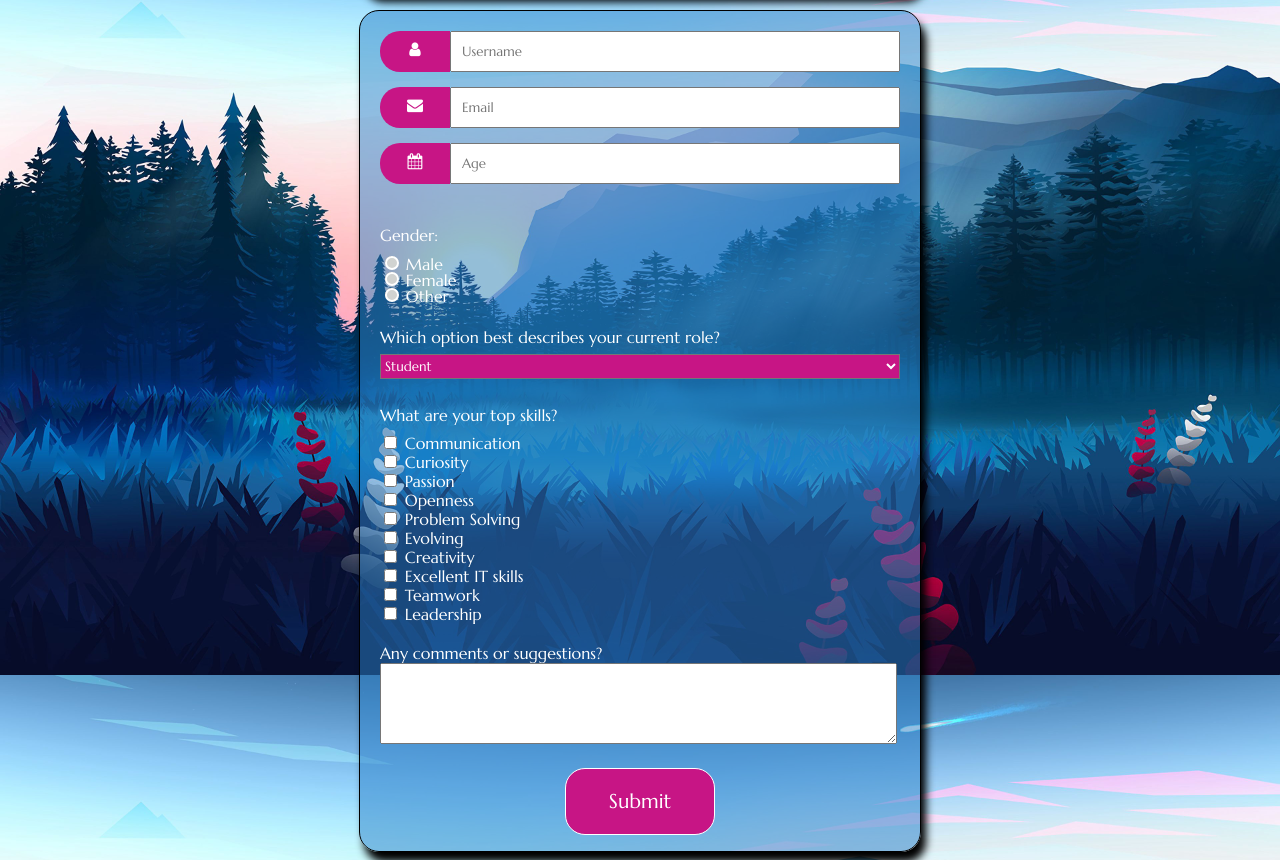
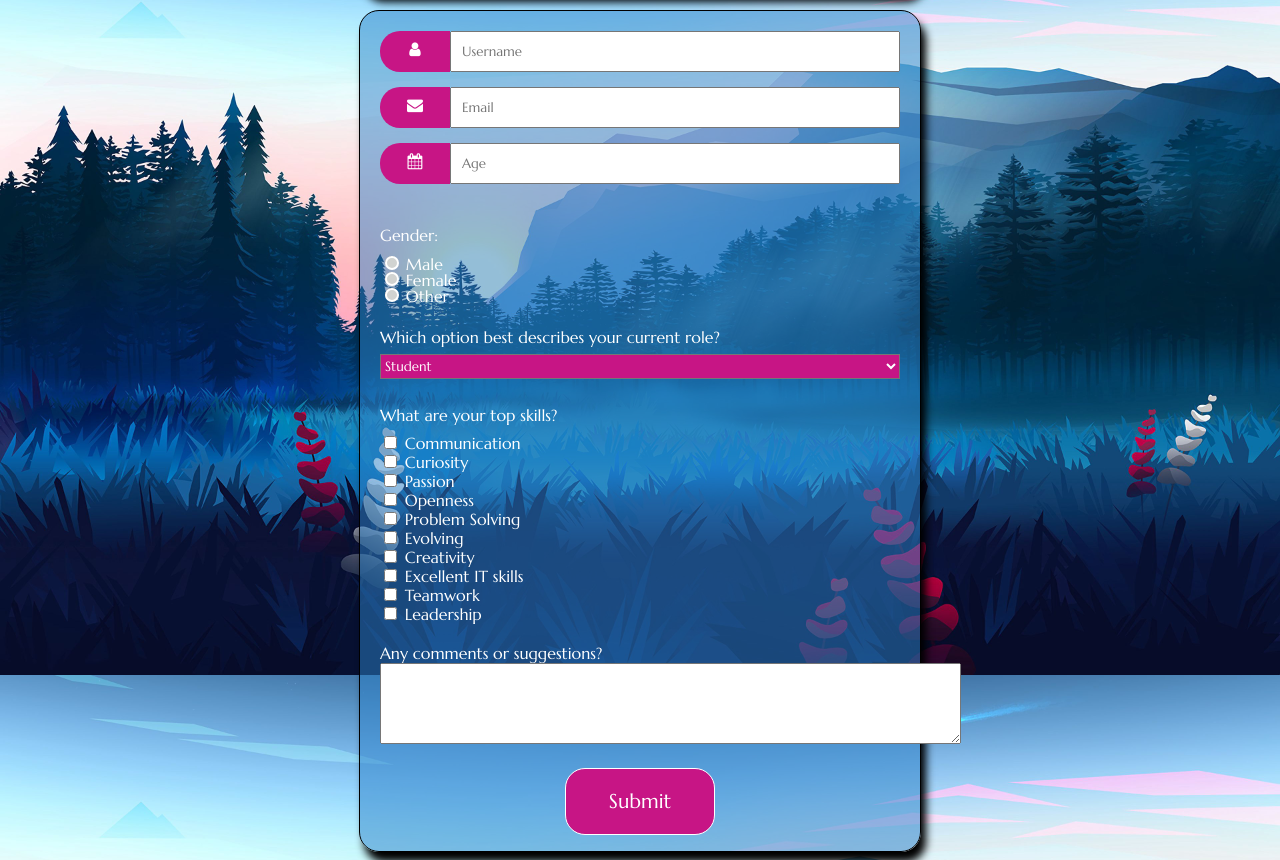
Before and after one commit to DusanDj1992/Survey_Form, a plain HTML site: page index.html in a window 1280 px wide. Shown: the part 125-985 px from the top of the page. Drawn offline with Linux system fonts and the light colour scheme; files whose address does not match are found by name.

Commit message:
initial commit

```diff
--- a/css/style.css
+++ b/css/style.css
@@ -1,5 +1,5 @@
 @import url('https://fonts.googleapis.com/css2?family=Marcellus&display=swap');html {
-  background: url(file:///home/dushan/Desktop/Survey_Form/images/background.jpg) no-repeat center center fixed;
+  background: url(../images/background.jpg) no-repeat center center fixed;
   -webkit-background-size: cover;
   -moz-background-size: cover;
   -o-background-size: cover;
--- a/index.html
+++ b/index.html
@@ -74,7 +74,7 @@
         </div><br>
         <div id="textarea">
             <label for="textarea">Any comments or suggestions?</label><br>
-            <textarea id="textarea" name="textarea" rows="5" cols="62" required></textarea>
+            <textarea id="textarea" name="textarea" rows="5" cols="70" required></textarea>
         </div><br>
         <div id="submit">
             <button id="button" style="vertical-align:middle"><span>Submit</span></button>
```
